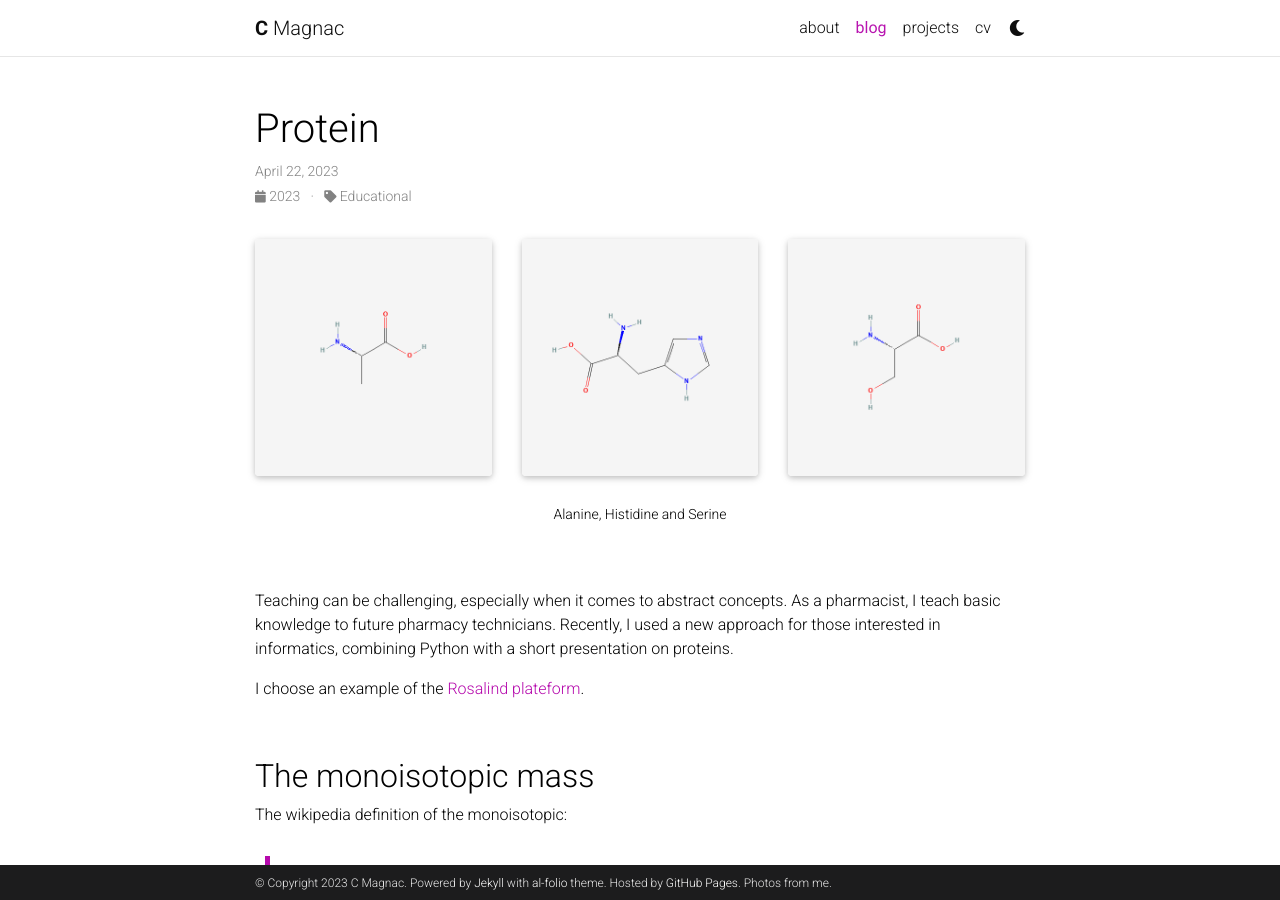
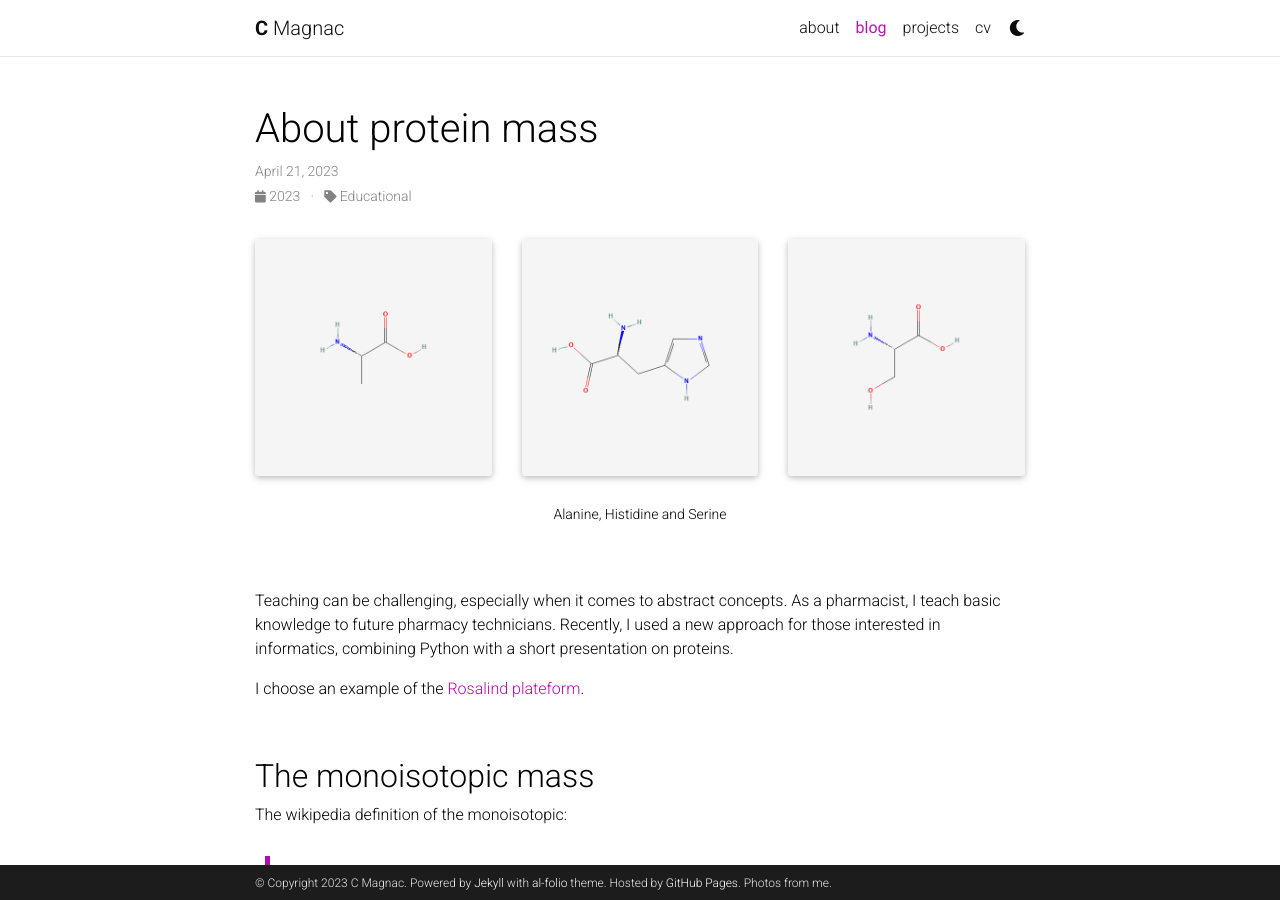
Before and after one commit to CMagnac/cmagnac.github.io, a Jekyll site: the page built from _posts/2023-04-21-educational-python.md, in a window 1280 px wide and 900 px high. Built offline with Jekyll 4.4.1, drawn with Linux system fonts in a browser that asks for light colours; full-size pictures stand in for the smaller copies a plugin makes; comment, search, counter and statistics services are not loaded; a style sheet for code colours, icons or effects is not loaded.

Commit message:
Update post

```diff
--- a/_posts/2023-04-22-educational-python.md
+++ b/_posts/2023-04-21-educational-python.md
@@ -1,7 +1,7 @@
 ---
 layout: post
-title:  Protein
-date:   2023-04-22 08:00:00
+title:  About protein mass
+date:   2023-04-21 08:00:00
 description: A brief lecture on protein
 tags: false
 categories: Educational
```
